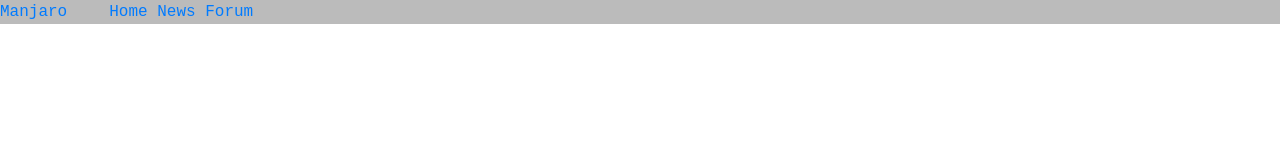
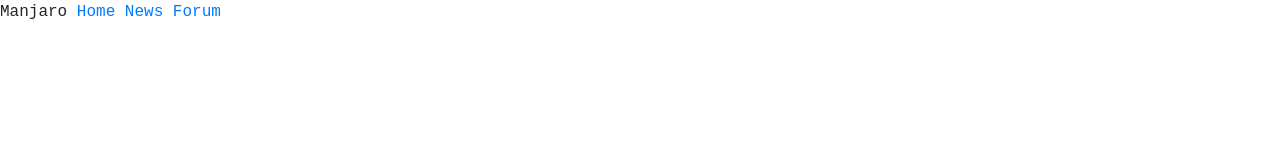
Before and after one commit to cgrossi/dostheme, a plain HTML site: page index.html in a window 1280 px wide. Drawn offline with nearby package versions, Linux system fonts and the light colour scheme.

Commit message:
simplify

```diff
--- a/css/style.css
+++ b/css/style.css
@@ -7,6 +7,3 @@ YELLOW: #FEFE54*/
 body {
 	font-family: terminal, monospace;
 }
-.row-header {
-	background: #BBBBBB;
-}
--- a/index.html
+++ b/index.html
@@ -9,18 +9,12 @@
 </head>
 <body>
 	<header>
-		<div class="row row-header align-items-center">
-			<div class="col">
-				<a href="#">Manjaro</a>
-			</div>
-			<div class="col-11">
-				<nav>
-					<a href="#">Home</a>
-					<a href="#">News</a>
-					<a href="#">Forum</a>
-				</nav>
-			</div>
-		</div>
+		<nav>
+			<span>Manjaro</span>
+			<a href="#">Home</a>
+			<a href="#">News</a>
+			<a href="#">Forum</a>
+		</nav>
 	</header>
 	<main>
 
```
